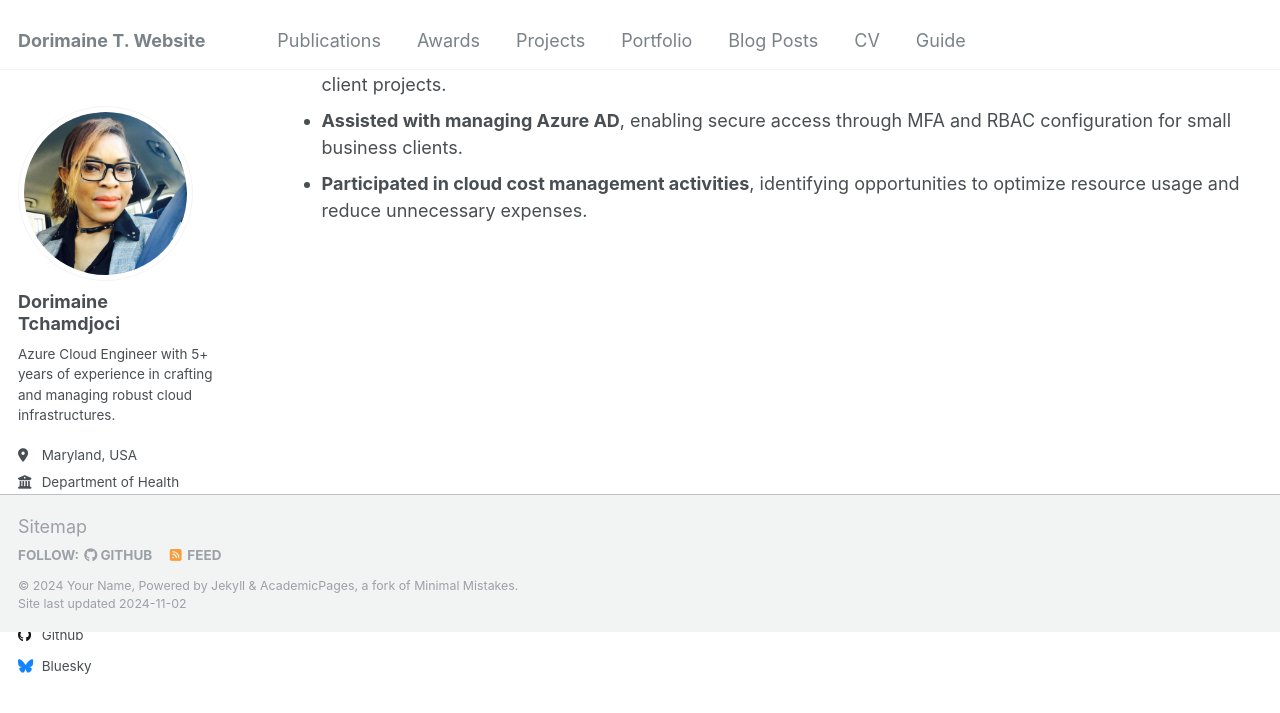
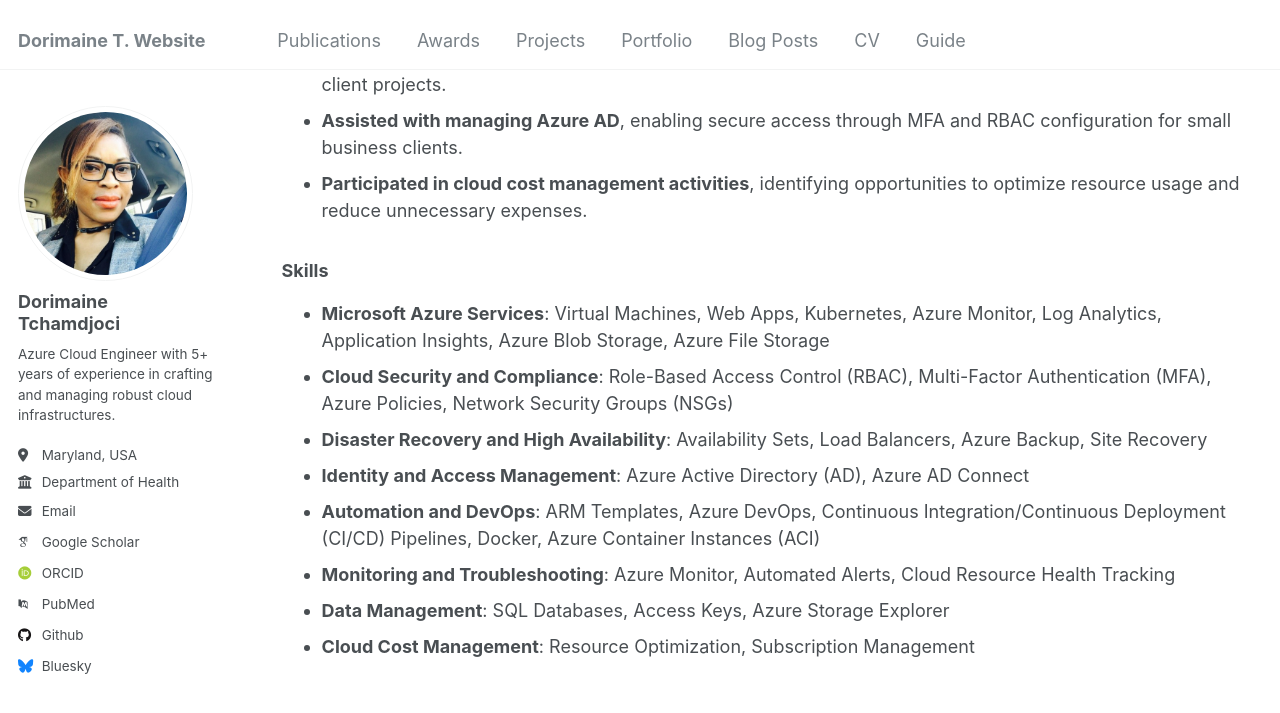
Before and after one commit to dorimaine/.github.io-, a Jekyll site: the page built from _pages/cv.md, in a window 1280 px wide and 900 px high, scrolled down 1667 px. Shown: the top 713 px of the window. Built offline with Jekyll 4.4.1, drawn with Linux system fonts in a browser that asks for light colours; some web fonts are replaced.

Commit message:
Update cv.md

```diff
--- a/_pages/cv.md
+++ b/_pages/cv.md
@@ -54,3 +54,14 @@ redirect_from:
 - **Configured basic Azure services**, including virtual machines, RBAC, and network security groups (NSGs) for client projects.
 - **Assisted with managing Azure AD**, enabling secure access through MFA and RBAC configuration for small business clients.
 - **Participated in cloud cost management activities**, identifying opportunities to optimize resource usage and reduce unnecessary expenses.
+
+### **Skills**
+
+- **Microsoft Azure Services**: Virtual Machines, Web Apps, Kubernetes, Azure Monitor, Log Analytics, Application Insights, Azure Blob Storage, Azure File Storage
+- **Cloud Security and Compliance**: Role-Based Access Control (RBAC), Multi-Factor Authentication (MFA), Azure Policies, Network Security Groups (NSGs)
+- **Disaster Recovery and High Availability**: Availability Sets, Load Balancers, Azure Backup, Site Recovery
+- **Identity and Access Management**: Azure Active Directory (AD), Azure AD Connect
+- **Automation and DevOps**: ARM Templates, Azure DevOps, Continuous Integration/Continuous Deployment (CI/CD) Pipelines, Docker, Azure Container Instances (ACI)
+- **Monitoring and Troubleshooting**: Azure Monitor, Automated Alerts, Cloud Resource Health Tracking
+- **Data Management**: SQL Databases, Access Keys, Azure Storage Explorer
+- **Cloud Cost Management**: Resource Optimization, Subscription Management
```
